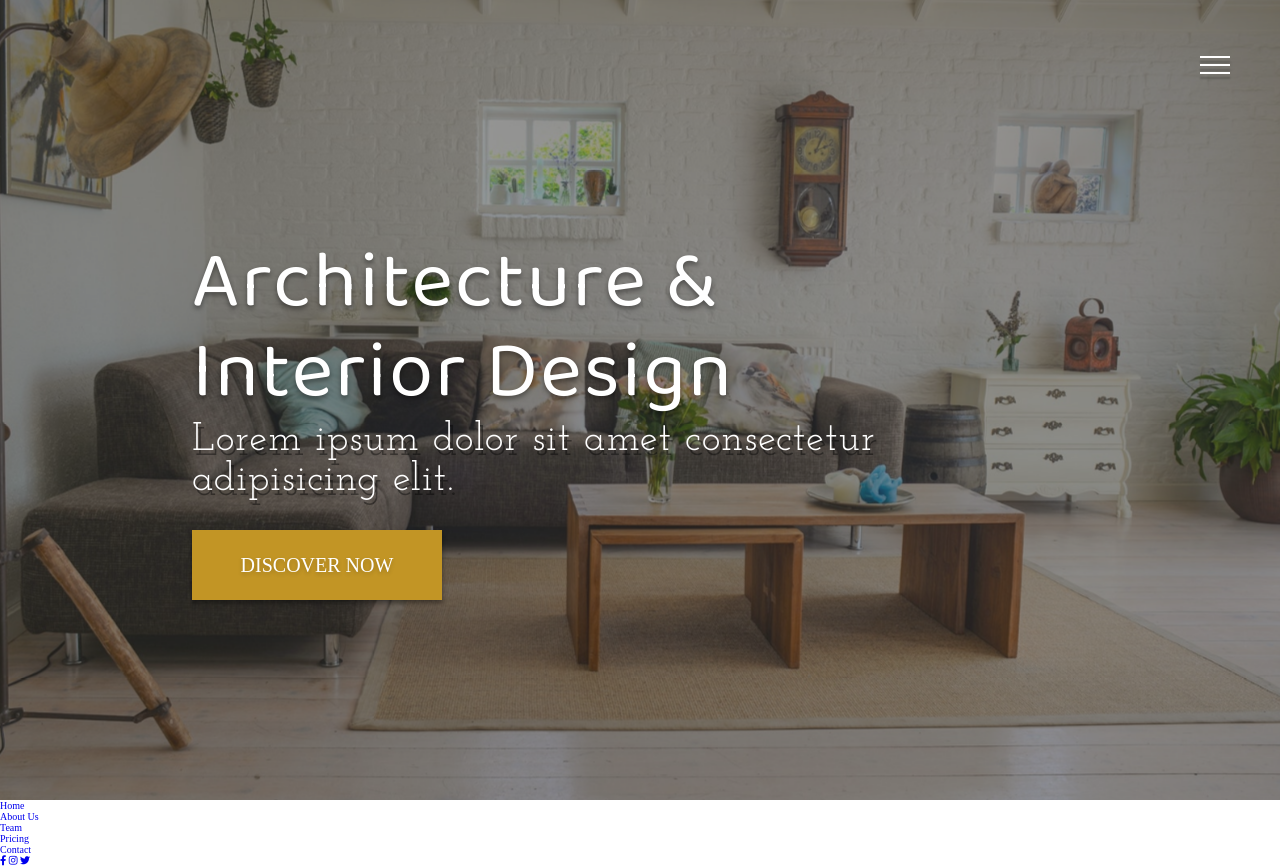
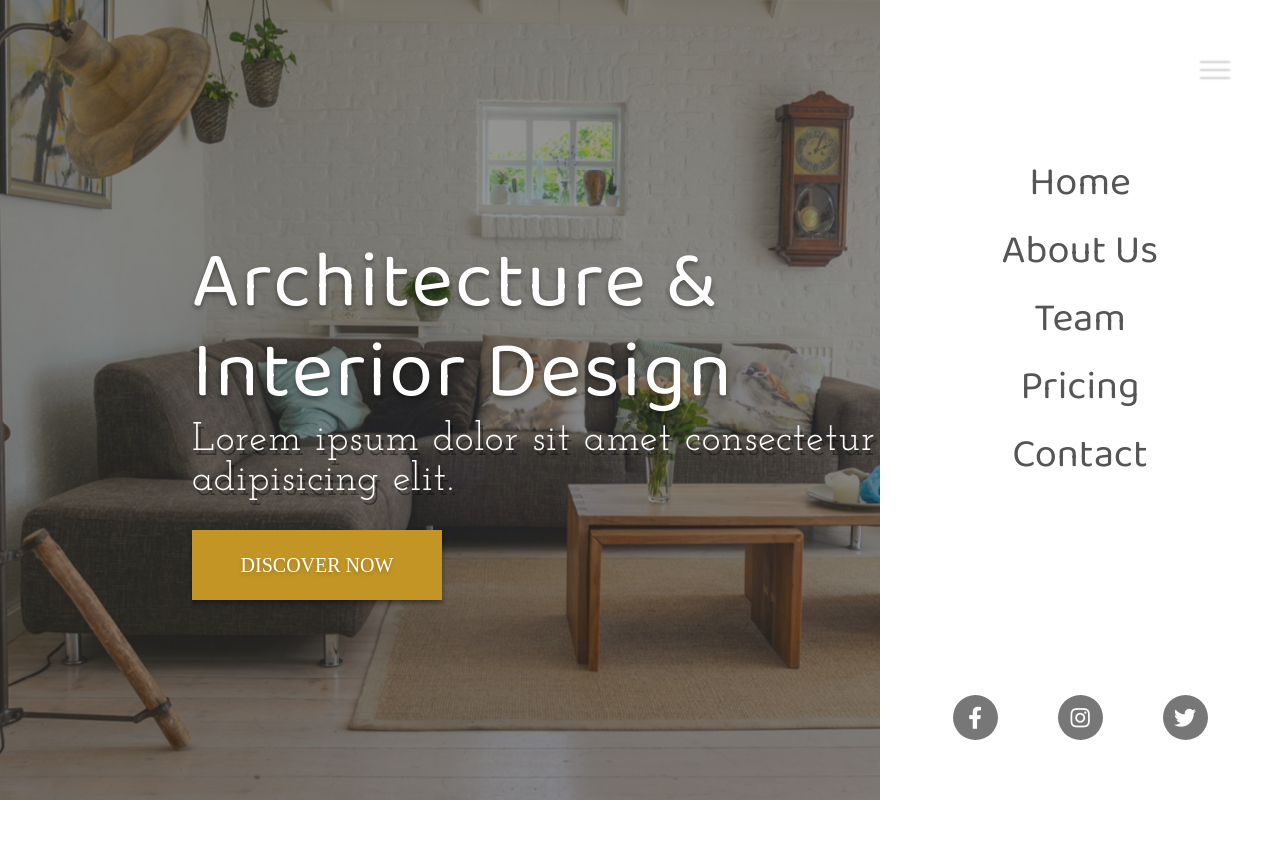
Before and after one commit to petukhov-a/architect-site, a plain HTML site: page index.html in a window 1280 px wide. After the commit the page ends 800 px from the top, so only its background shows below. Drawn offline with nearby package versions, Linux system fonts and the light colour scheme; a web font is replaced by a local one.

Commit message:
created some css styles for sidebar elements

```diff
--- a/index.html
+++ b/index.html
@@ -33,7 +33,7 @@
         </div>
       </header>
 
-      <section class="side-bar">
+      <section class="sidebar">
         <ul class="menu">
           <li class="menu-item">
             <a href="#" class="menu-link">Home</a>
@@ -52,9 +52,9 @@
           </li>
         </ul>
         <div class="social-media">
-          <a href="#"><li class="fab fa-facebook-f"></li></a>
-          <a href="#"><li class="fab fa-instagram"></li></a>
-          <a href="#"><li class="fab fa-twitter"></li></a>
+          <a href="#"><i class="fab fa-facebook-f"></i></a>
+          <a href="#"><i class="fab fa-instagram"></i></a>
+          <a href="#"><i class="fab fa-twitter"></i></a>
         </div>
       </section>
     </div>
--- a/style.css
+++ b/style.css
@@ -119,3 +119,55 @@ html {
         opacity: 1;
     }
 }
+
+.sidebar {
+    width: 40rem;
+    height: 100vh;
+    position: fixed;
+    top: 0;
+    right: 0;
+    background-color: #fff;
+}
+
+.menu {
+    position: absolute;
+    top: 40%;
+    left: 50%;
+    transform: translate(-50%, -50%);
+}
+
+.menu-item {
+    text-align: center;
+}
+
+.menu-link {
+    font-family: 'Baloo Da 2', serif;
+    font-size: 4rem;
+    color: #555;
+}
+
+.social-media {
+    position: absolute;
+    bottom: 3rem;
+    width: 100%;
+    display: flex;
+    justify-content: center;
+}
+
+.social-media i {
+    font-size: 2.2rem;
+    margin: 3rem;
+    width: 4.5rem;
+    height: 4.5rem;
+    background-color: #777;
+    color: #fff;
+    display: flex;
+    justify-content: center;
+    align-items: center;
+    border-radius: 50%;
+    transition: background-color 0.3s;
+}
+
+.social-media i:hover {
+    background-color: #c29525;
+}
```
